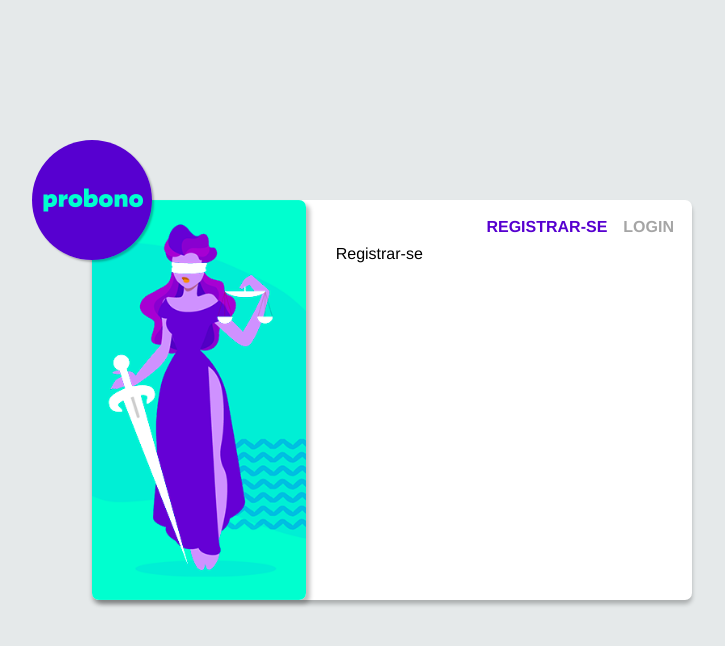
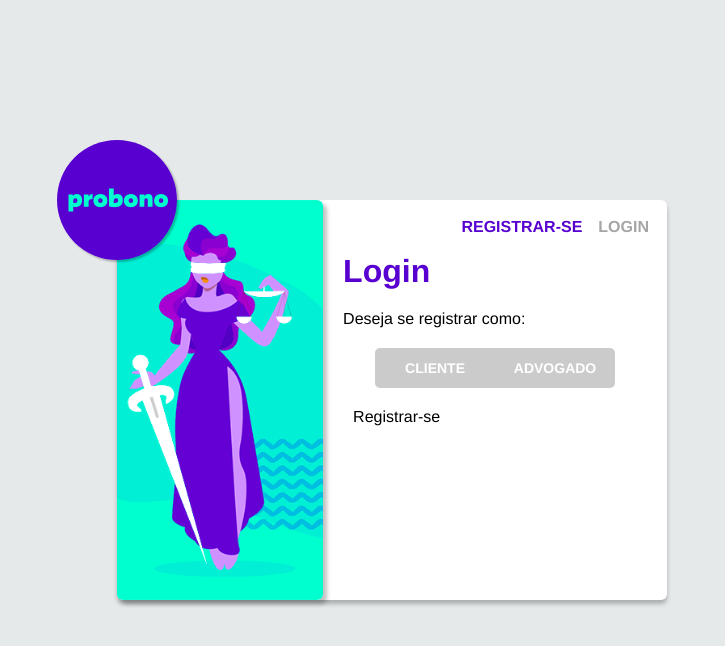
Before and after one commit to danielmarquesr/probono, a Vue app in the folder front/: page /registrar in a window 1280 px wide. Shown: the top 646 px of the page, without its empty margins (248-973 px from the left). Built offline with nearby package versions, Linux system fonts and the light colour scheme; no server answers.

Commit message:
Add ButtonSwitch in Bakcground component

```diff
--- a/front/src/components/Background.vue
+++ b/front/src/components/Background.vue
@@ -5,6 +5,13 @@
       <div class="card-image" />
       <div class="body">
         <Nav />
+        <div class="login-body">
+          <h1>Login</h1>
+          Deseja
+          {{ this.$route.path === '/login' ? 'fazer login' : 'se registrar' }}
+          como:
+        </div>
+        <ButtonSwitch />
         <slot />
       </div>
     </div>
@@ -12,12 +19,14 @@
 </template>
 
 <script>
-import Nav from '@/components/Nav'
+import Nav from '@/components/Nav';
+import ButtonSwitch from '@/components/form/ButtonSwitch';
 
 export default {
   name: 'Background',
   components: {
-    Nav
+    Nav,
+    ButtonSwitch
   }
 };
 </script>
@@ -35,10 +44,10 @@ export default {
     display: flex;
     position: relative;
     background: white;
-    width: 600px;
+    width: 550px;
     height: 400px;
     box-shadow: 0 4px 4px rgba(0, 0, 0, 0.25);
-    border-radius: 7px;
+    border-radius: 6px;
 
     .logo {
       position: absolute;
@@ -59,15 +68,21 @@ export default {
       box-shadow: 4px 4px 4px rgba(0, 0, 0, 0.25);
       height: 100%;
       width: 350px;
-      border-radius: 7px;
+      border-radius: 6px;
     }
 
     .body {
       width: 100%;
       padding: 10px;
 
-      .nav {
+      .login-body {
+        padding: 0 10px;
 
+        h1 {
+          color: #5700D0;
+          margin-top: 8px;
+          margin-bottom: 20px;
+        }
       }
     }
   }
```
